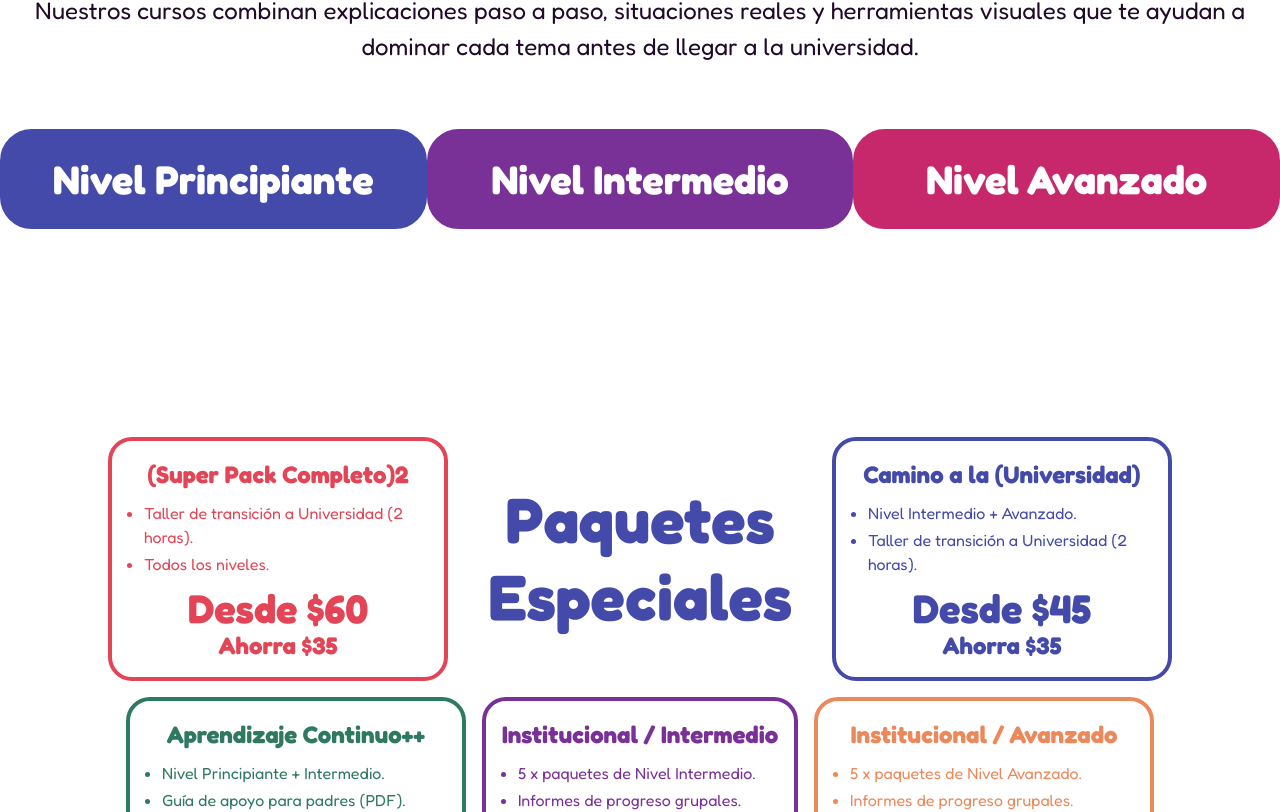
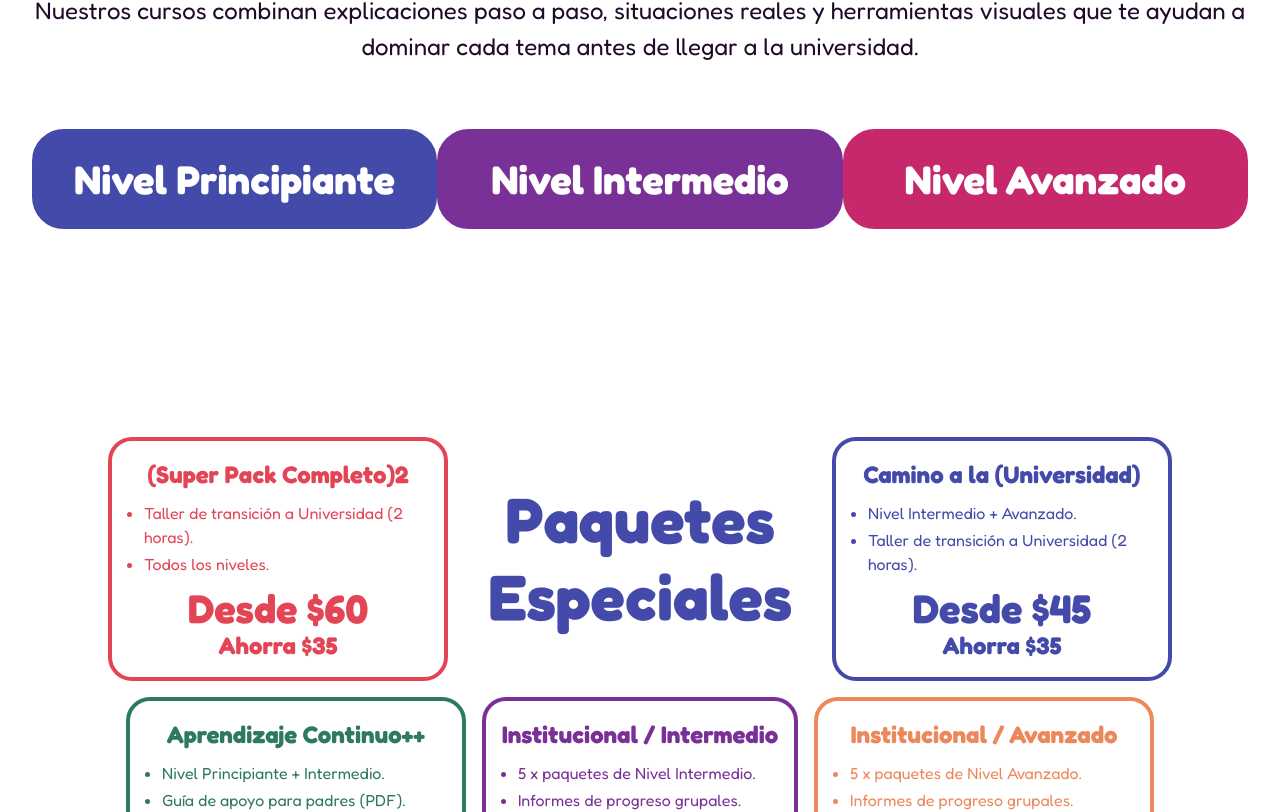
Before and after one commit to STON3E187/MathWeb-React, a React (Vite) app: page / in a window 1280 px wide. Shown: the part 914-1726 px from the top of the page. Built offline with nearby package versions, Linux system fonts and the light colour scheme.

Commit message:
cambios en el padding de course, y animacion en Packs

```diff
--- a/src/components/courses.jsx
+++ b/src/components/courses.jsx
@@ -54,12 +54,12 @@ export default function Courses(){
                     </p>
                 </div>
 
+                <div className="card-wrap">
                     <div className="cards-buttons">
                         <button className={`card-button beginner ${courseLevel === "beginner" ? "activate" : ""}`} onClick={() => {changeLevel("beginner")}}>Nivel Principiante</button>
                         <button className={`card-button intermediate ${courseLevel === "intermediate" ? "activate" : ""}`} onClick={() => {changeLevel("intermediate")}}>Nivel Intermedio</button>
                         <button className={`card-button advance ${courseLevel === "advance" ? "activate" : ""}`} onClick={() => {changeLevel("advance")}}>Nivel Avanzado</button>
                     </div>
-
                     <div className={`cards-wrap ${courseLevel}`}>
                         {course && (
                             <div className={`cards-container ${courseLevel}`} >
@@ -107,8 +107,7 @@ export default function Courses(){
                             </div>
                         )}
                     </div>
-
-
+                </div>
         </section>
     );
 }
--- a/src/components/specialPacks.jsx
+++ b/src/components/specialPacks.jsx
@@ -1,6 +1,6 @@
 import { useRef, useEffect } from "react";
 import { useInView } from "react-intersection-observer";
-import { animate, createScope } from "animejs";
+import { animate, createScope, stagger } from "animejs";
 import { packList } from "../data/allData";
 // Packs Styles
 import "../styles/packsColors.css"
@@ -22,7 +22,16 @@ export default function SpecialPacks(){
                         opacity: 1,
                         easing: "inOutCubic",
                         duration: 400,
-                    })
+                    });
+
+                    // Efecto cascada de los packs
+                    animate(".pack-card", {
+                        y: ['5rem', '0rem'],
+                        opacity: [0, 1],
+                        easing: "inOutCubic",
+                        delay: stagger(200),
+                        duration: stagger(200, { start: 600 })
+                    });
         });}
 
     // limpieza de la animacion
--- a/src/styles/coursesSection.css
+++ b/src/styles/coursesSection.css
@@ -54,6 +54,9 @@
     border-radius: 2rem 2rem 0 0;
   }
 /*Card Content*/
+.card-wrap{
+  padding: 0 2rem;
+}
 .cards-wrap{
     display: flex;
 }
```
Lines whose indentation alone changed are shown as unchanged.
